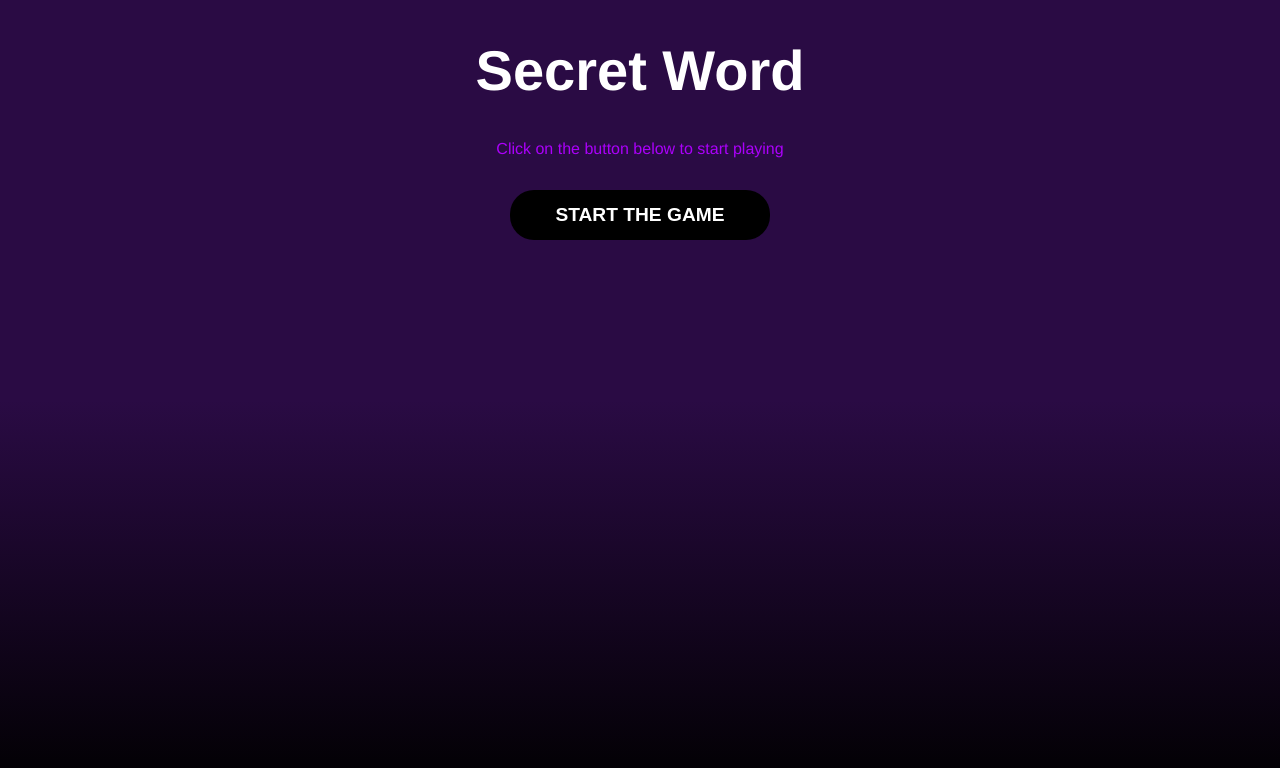
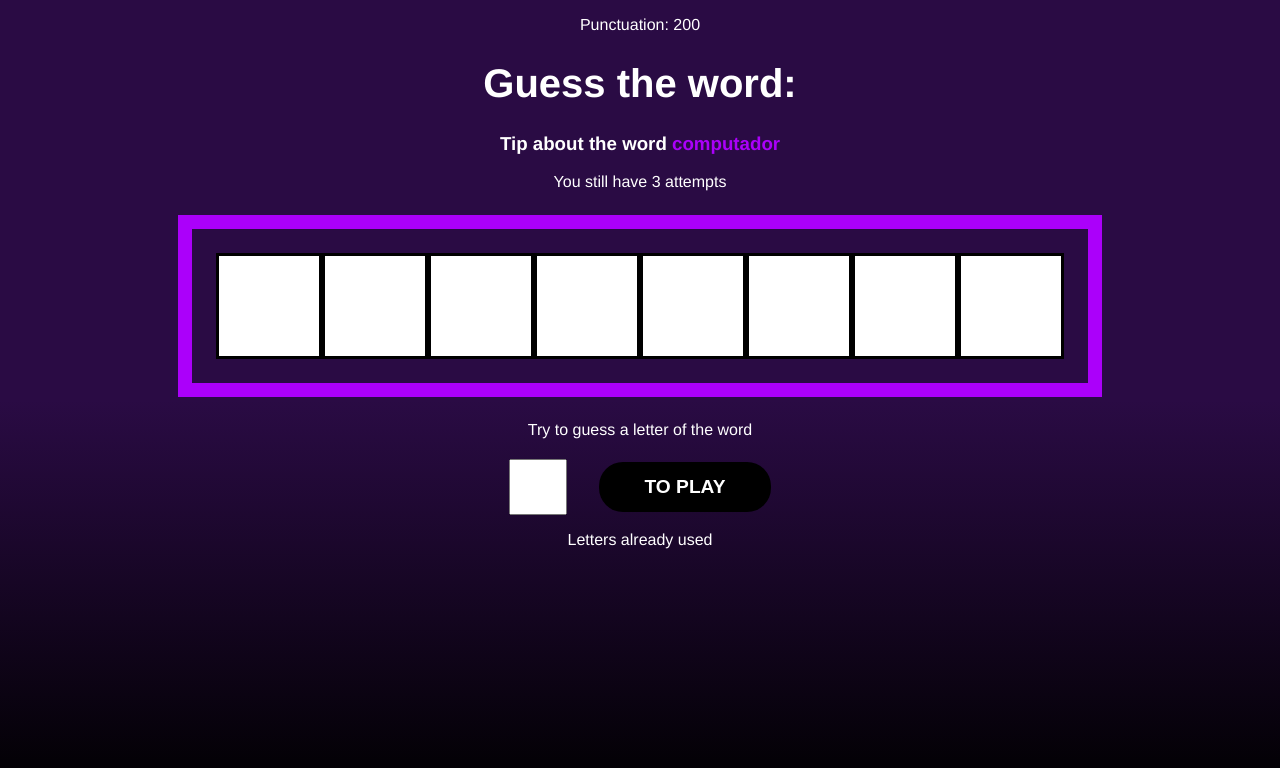
Before and after one commit to JamilleSM/secretword, a React (Vite) app: page / in a window 1280 px wide. Shown: the top 768 px of the page. Built offline with nearby package versions, Linux system fonts and the light colour scheme.

Commit message:
feat: finishing logic and game screen

```diff
--- a/src/App.tsx
+++ b/src/App.tsx
@@ -1,4 +1,4 @@
-import { useState } from "react";
+import { useCallback, useEffect, useState } from "react";
 
 import "./App.css";
 
@@ -18,6 +18,9 @@
   { id: 3, name: "end" },
 ];
 
+const guessesQty = 3;
+const scoreQty = 0;
+
 function App() {
   const [gameStage, setGameStage] = useState<string>(stages[0].name);
   const [words] = useState<{ [key: string]: string[] }>(wordsList);
@@ -28,10 +31,10 @@
 
   const [guessedLetters, setGuessedLetters] = useState<string[]>([]);
   const [wrongLetters, setWrongLetters] = useState<string[]>([]);
-  const [guesses, setGuesses] = useState(3);
-  const [score, setScore] = useState(0);
+  const [guesses, setGuesses] = useState(guessesQty);
+  const [score, setScore] = useState(scoreQty);
 
-  const pickedWordAndCategory = () => {
+  const pickedWordAndCategory = useCallback(() => {
     const categories = Object.keys(words);
     const category =
       categories[Math.floor(Math.random() * Object.keys(categories).length)];
@@ -40,24 +43,23 @@
       words[category][Math.floor(Math.random() * words[category].length)];
 
     return { word, category };
-  };
+  }, [words]);
 
-  const startGame = () => {
+  const startGame = useCallback(() => {
+    clearLetterStates();
+
     const { word, category } = pickedWordAndCategory();
 
     let wordLetters = word.split("");
 
     wordLetters = wordLetters.map((l) => l.toLowerCase());
 
-    console.log(category, word);
-    console.log(wordLetters);
-
     setPickedWord(word);
     setPickedCategory(category);
     setLetters(wordLetters);
 
     setGameStage(stages[1].name);
-  };
+  }, [pickedWordAndCategory]);
 
   const verifyLetter = (letter: string) => {
     const normalizedLetter = letter.toLocaleLowerCase();
@@ -79,13 +81,37 @@
         ...actualWrongLetters,
         normalizedLetter,
       ]);
+      setGuesses((actualGuesses) => actualGuesses - 1);
     }
-
-    console.log(guessedLetters);
-    console.log(wrongLetters);
   };
 
+  const clearLetterStates = () => {
+    setGuessedLetters([]);
+    setWrongLetters([]);
+  };
+
+  useEffect(() => {
+    if (guesses <= 0) {
+      clearLetterStates();
+
+      setGameStage(stages[2].name);
+    }
+  }, [guesses]);
+
+  useEffect(() => {
+    const uniqueLtters = [...new Set(letters)];
+
+    if (guessedLetters.length === uniqueLtters.length) {
+      setScore((actualScore) => (actualScore += 100));
+
+      startGame();
+    }
+  }, [guessedLetters, letters, startGame]);
+
   const retry = () => {
+    setScore(scoreQty);
+    setGuesses(guessesQty);
+
     setGameStage(stages[0].name);
   };
 
@@ -105,7 +131,7 @@
             score={score}
           />
         )}
-        {gameStage === "end" && <GameOver retry={retry} />}
+        {gameStage === "end" && <GameOver retry={retry} score={score} />}
       </div>
     </>
   );
--- a/src/components/Game/Game.tsx
+++ b/src/components/Game/Game.tsx
@@ -14,7 +14,6 @@
 
 function Game({
   verifyLetter,
-  pickedWord,
   pickedCategory,
   letters,
   guessedLetters,
--- a/src/components/GameOver/GameOver.css
+++ b/src/components/GameOver/GameOver.css
@@ -0,0 +1,4 @@
+h2 span {
+  color: #ab00fa;
+  font-size: 1.2em;
+}
--- a/src/components/GameOver/GameOver.tsx
+++ b/src/components/GameOver/GameOver.tsx
@@ -2,12 +2,16 @@
 
 interface GameOverProps {
   retry: () => void;
+  score: number;
 }
 
-function GameOver({ retry }: GameOverProps) {
+function GameOver({ retry, score }: GameOverProps) {
   return (
     <div>
       <h1>GameOver</h1>
+      <h2>
+        Your score was: <span>{score}</span>
+      </h2>
       <button onClick={retry}>Restart the game</button>
     </div>
   );
```
